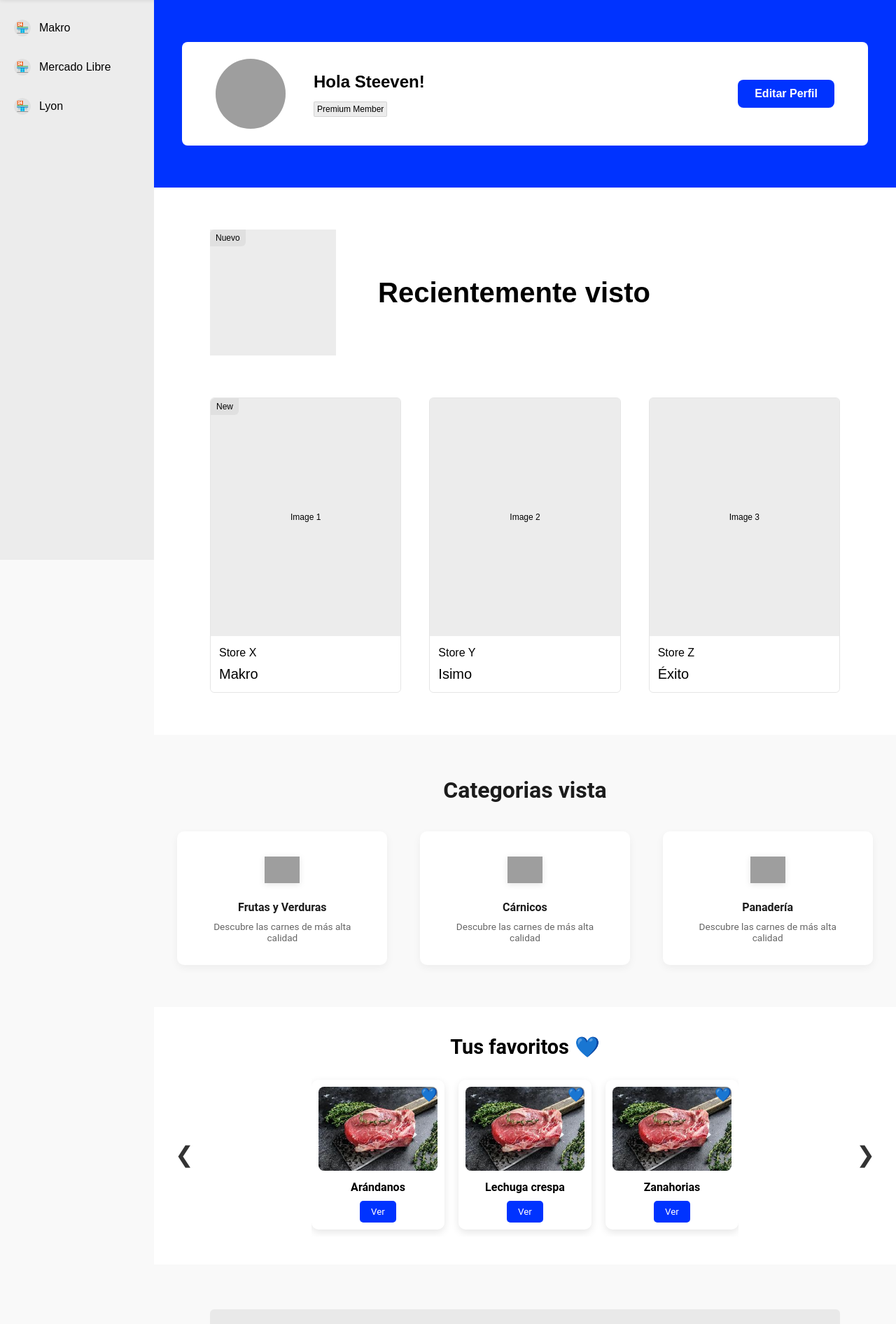
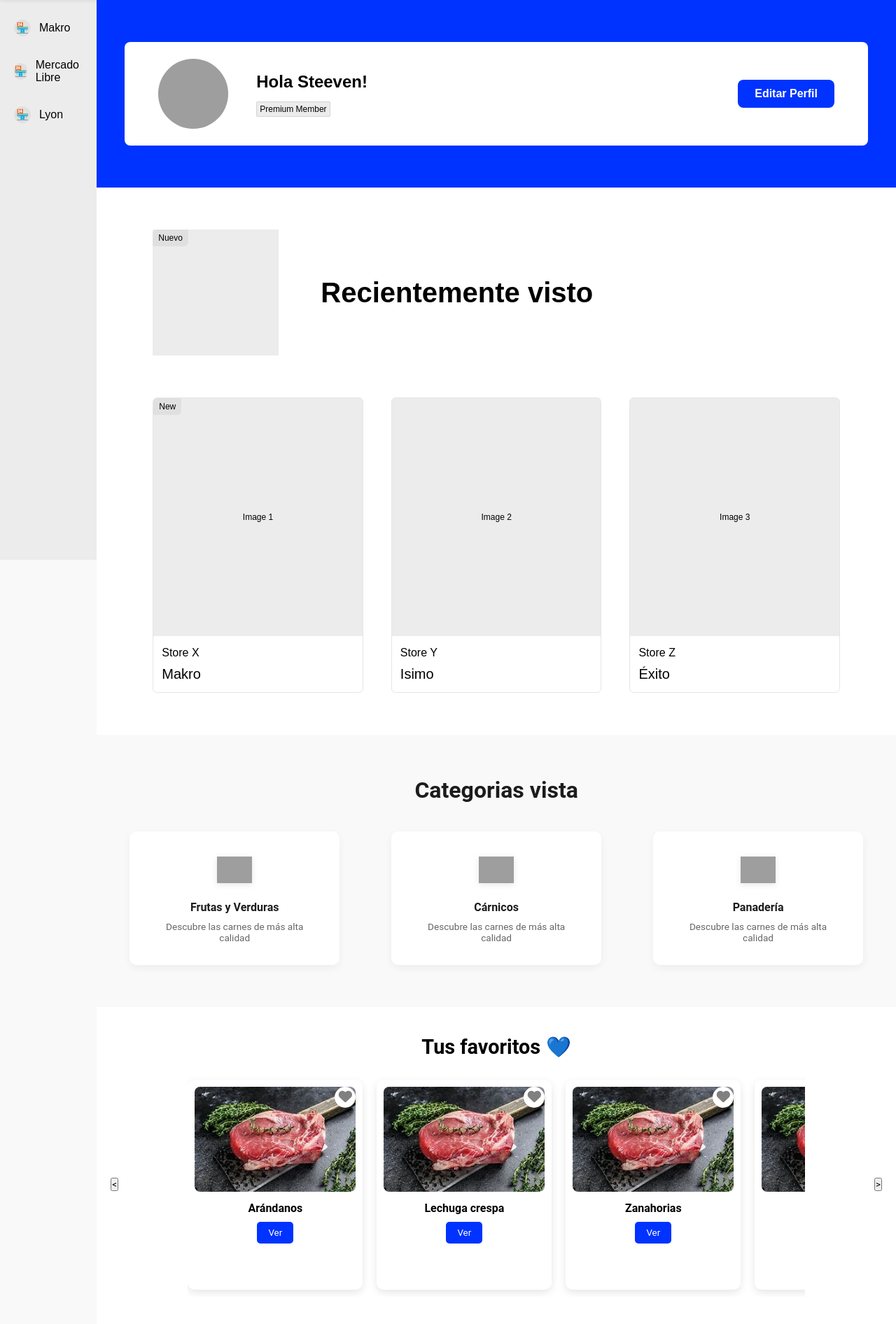
Before and after one commit to SoliDeoGloria123/LuckasEnt_, a FastAPI app: page /cuenta in a window 1280 px wide. Shown: the part 80-1972 px from the top of the page at 70% size. Run offline with FastAPI, Linux system fonts and the light colour scheme; some libraries are stand-ins or nearby versions; grey boxes are pictures that could not be loaded.

Commit message:
carousel is added is added

```diff
--- a/trim_2/3.elb_nav/SRC/front_end/main.py
+++ b/trim_2/3.elb_nav/SRC/front_end/main.py
@@ -1,15 +1,19 @@
 from fastapi import FastAPI, Request
 from fastapi.staticfiles import StaticFiles
 from fastapi.templating import Jinja2Templates
-
+from pathlib import Path
 
 app = FastAPI()
 
-# Servir archivos estáticos
-app.mount("/static", StaticFiles(directory="front_end/static"), name="static")
+# 📂 Base directory dinámico (donde está este archivo)
+BASE_DIR = Path(__file__).resolve().parent
 
-# Configurar templates
-templates = Jinja2Templates(directory="front_end/templates")
+# ✅ Servir archivos estáticos con el path absoluto
+app.mount("/static", StaticFiles(directory=BASE_DIR / "static"), name="static")
+
+# ✅ Configurar templates con el path absoluto
+templates = Jinja2Templates(directory=BASE_DIR / "templates")
+
 
 @app.get("/")
 async def home(request: Request):
@@ -28,9 +32,9 @@ async def page(request: Request):
     return templates.TemplateResponse("page.html", {"request": request})
 
 @app.get("/cuenta", name="cuenta")
-async def page(request: Request):
+async def cuenta(request: Request):  # ✔️ Nombre correcto de la función
     return templates.TemplateResponse("Mi_Cuenta.html", {"request": request})
 
 @app.get("/perfil", name="perfil")
-async def page(request: Request):
+async def perfil(request: Request):  # ✔️ Nombre correcto de la función
     return templates.TemplateResponse("mi_informacion.html", {"request": request})
--- a/trim_2/3.elb_nav/SRC/front_end/static/css/mi_cuenta.css
+++ b/trim_2/3.elb_nav/SRC/front_end/static/css/mi_cuenta.css
@@ -603,48 +603,48 @@ body {
   gap: 10px;
   width: 100%;
   overflow: hidden;
+  position: relative;
 }
 
+/* Carrusel */
 .favoritos-carousel {
   display: flex;
   gap: 20px;
   overflow-x: auto;
   scroll-behavior: smooth;
+  scroll-snap-type: x mandatory; /* Para que las tarjetas encajen al hacer scroll */
   padding: 10px 0;
   max-width: 80%;
   margin: 0 auto;
 }
 
 .favoritos-carousel::-webkit-scrollbar {
-  display: none;
+  display: none; /* Oculta la barra de scroll */
 }
 
+/* Tarjetas */
 .favorito-card {
+  flex: 0 0 auto; /* Para que mantengan su tamaño */
+  scroll-snap-align: start;
+  width: 250px;
+  height: 300px;
   background: #fff;
   border-radius: 10px;
   box-shadow: 0 4px 12px rgba(0, 0, 0, 0.1);
-  min-width: 180px;
-  flex: 0 0 auto;
+  position: relative;
+  overflow: hidden;
+  transition: transform 0.3s ease;
+  text-align: center;
   padding: 10px;
-  text-align: center;
-  position: relative;
-  transition: transform 0.3s ease;
 }
 
 .favorito-card:hover {
   transform: translateY(-5px);
 }
 
-.heart {
-  position: absolute;
-  top: 10px;
-  right: 10px;
-  font-size: 1.2rem;
-}
-
 .favorito-card img {
   width: 100%;
-  height: 120px;
+  height: 150px;
   object-fit: cover;
   border-radius: 8px;
   margin-bottom: 10px;
@@ -669,18 +669,31 @@ body {
   background-color: #0022cc;
 }
 
-.arrow {
-  background-color: transparent;
-  border: none;
-  font-size: 2rem;
-  color: #333;
+/* Corazón de favorito */
+.heart, .favorite {
+  position: absolute;
+  top: 10px;
+  right: 10px;
+  background-color: white;
+  border-radius: 50%;
+  width: 30px;
+  height: 30px;
+  display: flex;
+  align-items: center;
+  justify-content: center;
+  font-size: 1.2rem;
   cursor: pointer;
-  padding: 10px;
+  box-shadow: 0 2px 5px rgba(0, 0, 0, 0.2);
   transition: color 0.3s;
 }
 
-.arrow:hover {
-  color: #0033ff;
+.favorite i {
+  color: gray;
+  transition: color 0.3s;
+}
+
+.favorite.active i {
+  color: rgb(0, 0, 255); /* Cuando se activa, el icono se pone rojo */
 }
 
 /* ===== BANNER PROMOCIONAL ===== */
--- a/trim_2/3.elb_nav/SRC/front_end/static/css/page.css
+++ b/trim_2/3.elb_nav/SRC/front_end/static/css/page.css
@@ -242,7 +242,7 @@
  }
 
  .favorite.active i {
-     color: rgb(76, 0, 255); /* Cuando se activa, el icono se pone rojo */
+     color: rgb(0, 0, 255); /* Cuando se activa, el icono se pone rojo */
  }
 
 
--- a/trim_2/3.elb_nav/SRC/front_end/templates/Mi_Cuenta.html
+++ b/trim_2/3.elb_nav/SRC/front_end/templates/Mi_Cuenta.html
@@ -7,6 +7,7 @@
     <title>Document</title>
 
     <link rel="stylesheet" href="{{ url_for('static', path='css/mi_cuenta.css') }}">
+    <link rel="stylesheet" href="https://cdnjs.cloudflare.com/ajax/libs/font-awesome/6.5.1/css/all.min.css">
 </head>
 
 <body>
@@ -15,10 +16,10 @@
         <img class="logo" src="rectangle-41370.png" alt="Logo" />
         <div class="nav-title">Perfil</div>
         <div class="navigation">
-            <a href="index.html" class="nav-link">Inicio</a>
-            <a href="categorias.html" class="nav-link">Categorías</a>
-            <a href="ofertas.html" class="nav-link">Ofertas</a>
-            <a href="mi-lista.html" class="nav-link">Mi Lista</a>
+            <a href="#" class="nav-link">Inicio</a>
+            <a href="#" class="nav-link">Categorías</a>
+            <a href="#" class="nav-link">Ofertas</a>
+            <a href="#" class="nav-link">Mi Lista</a>
             <a href="{{ url_for('perfil') }}" class="nav-link profile-link">
                 <img class="icon-profile" src="person-outline0.svg" alt="Perfil" />
                 Mi perfil
@@ -178,13 +179,13 @@
 
                 <div class="carousel-container">
                   <!-- Flecha izquierda -->
-                    <button class="arrow left">❮</button>
+                  <button class="arrow left" id="leftArrow">&lt;</button>
 
                   <!-- Carrusel de productos -->
-                    <div class="favoritos-carousel">
+                  <div class="favoritos-carousel" id="carousel">
                     <!-- Producto 1 -->
                     <div class="favorito-card">
-                            <div class="heart">💙</div>
+                      <div class="favorite"><i class="fas fa-heart"></i></div>
                       <img src="{{ url_for('static', path='img/OIP.jpg') }}" alt="Arándanos">
                       <h3>Arándanos</h3>
                       <button class="btn-ver">Ver</button>
@@ -192,7 +193,7 @@
 
                     <!-- Producto 2 -->
                     <div class="favorito-card">
-                            <div class="heart">💙</div>
+                      <div class="favorite"><i class="fas fa-heart"></i></div>
                       <img src="{{ url_for('static', path='img/OIP.jpg') }}" alt="Lechuga crespa">
                       <h3>Lechuga crespa</h3>
                       <button class="btn-ver">Ver</button>
@@ -200,7 +201,15 @@
 
                     <!-- Producto 3 -->
                     <div class="favorito-card">
-                            <div class="heart">💙</div>
+                      <div class="favorite"><i class="fas fa-heart"></i></div>
+                      <img src="{{ url_for('static', path='img/OIP.jpg') }}" alt="Zanahorias">
+                      <h3>Zanahorias</h3>
+                      <button class="btn-ver">Ver</button>
+                    </div>
+
+                    <!-- Producto 4 -->
+                    <div class="favorito-card">
+                      <div class="favorite"><i class="fas fa-heart"></i></div>
                       <img src="{{ url_for('static', path='img/OIP.jpg') }}" alt="Zanahorias">
                       <h3>Zanahorias</h3>
                       <button class="btn-ver">Ver</button>
@@ -208,10 +217,9 @@
                   </div>
 
                   <!-- Flecha derecha -->
-                    <button class="arrow right">❯</button>
+                  <button class="arrow right" id="rightArrow">&gt;</button>
                 </div>
               </section>
-
                        <!-- Banner promocional -->
             <div class="promo-banner">
                 <div class="promo-img-wrapper">
@@ -233,7 +241,7 @@
 
 
 
-    <script src="https://kit.fontawesome.com/a076d05399.js" crossorigin="anonymous"></script>
+    <script src="{{ url_for('static', path='js/carousel2.js') }}"></script>
 </body>
 <footer>
     <div class="footer">
--- a/trim_2/3.elb_nav/requirements.txt
+++ b/trim_2/3.elb_nav/requirements.txt
@@ -1,7 +1,8 @@
+fastapi==0.111.0
+uvicorn==0.34.0
 python-fasthtml==0.12.1
 beautifulsoup4==4.13.3
 pandas==2.2.3
 playwright==1.50.0
 requests==2.32.3
 pymongo==4.11.1
-uvicorn==0.34.0
```
Also changed, not shown: trim_2/3.elb_nav/SRC/front_end/static/css/style.css (+7 -3 lines), 1 other file. Lines whose indentation alone changed are shown as unchanged.
